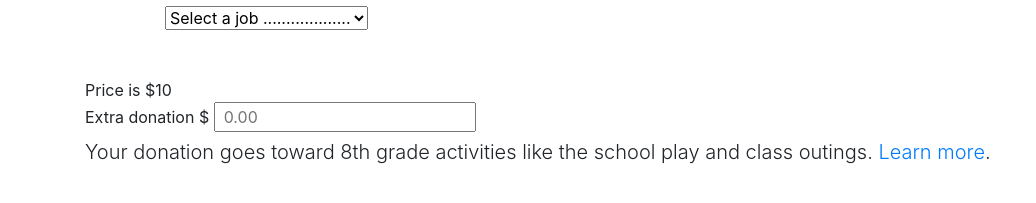
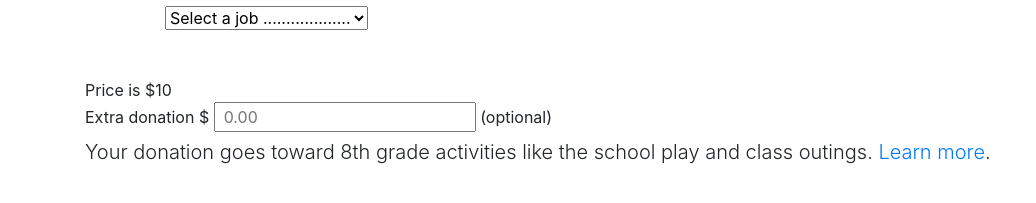
Before and after one commit to CoolidgeCornerSchool/helperbees, a Jekyll site: the page built from request_helper.html, in a window 1280 px wide. Shown: the part 266-469 px from the top of the page, without its empty margins (0-1036 px from the left). Built offline with Jekyll 4.4.1, drawn with Linux system fonts in a browser that asks for light colours; comment, search, counter and statistics services are not loaded.

Commit message:
add "optional"

```diff
--- a/request_helper.html
+++ b/request_helper.html
@@ -23,7 +23,7 @@ layout: default
 
 <div>Price is $10</div>
 <label for="extra_donation">Extra donation $</label>
-<input type="number" id="extra_donation" class="pl-2" placeholder="0.00"/>
+<input type="number" id="extra_donation" class="pl-2" placeholder="0.00"/> (optional)
 
 <div class="row">
   <table class="d-none table table-striped offers"></table>
```
